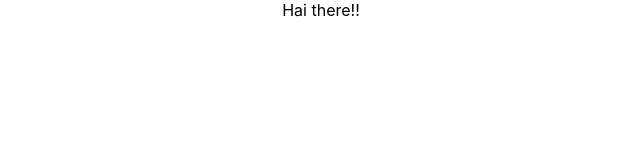
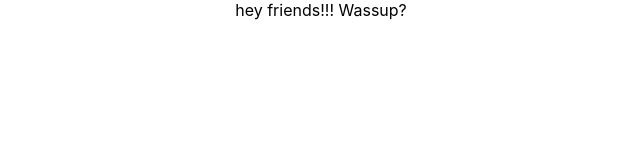
Before and after one commit to kevinjacob2001/NonStop-ChatApp, a React (Create React App) app: page / in a window 1280 px wide. Shown: the top 160 px of the page, without its empty margins (319-959 px from the left). Built offline with nearby package versions, Linux system fonts and the light colour scheme.

Commit message:
basic setup completed

```diff
--- a/src/App.js
+++ b/src/App.js
@@ -1,11 +1,10 @@
 import React from 'react';
-import logo from './logo.svg';
 import './App.css';
 
 function App() {
   return (
     <div className="App">
-Hai there!!
+      hey friends!!! Wassup?
     </div>
   );
 }
```
Also changed, not shown: src/setupTests.js (deleted, +0 -5 lines), src/logo.svg (deleted), 1 other file (tests, documents, lock files or other folders).
